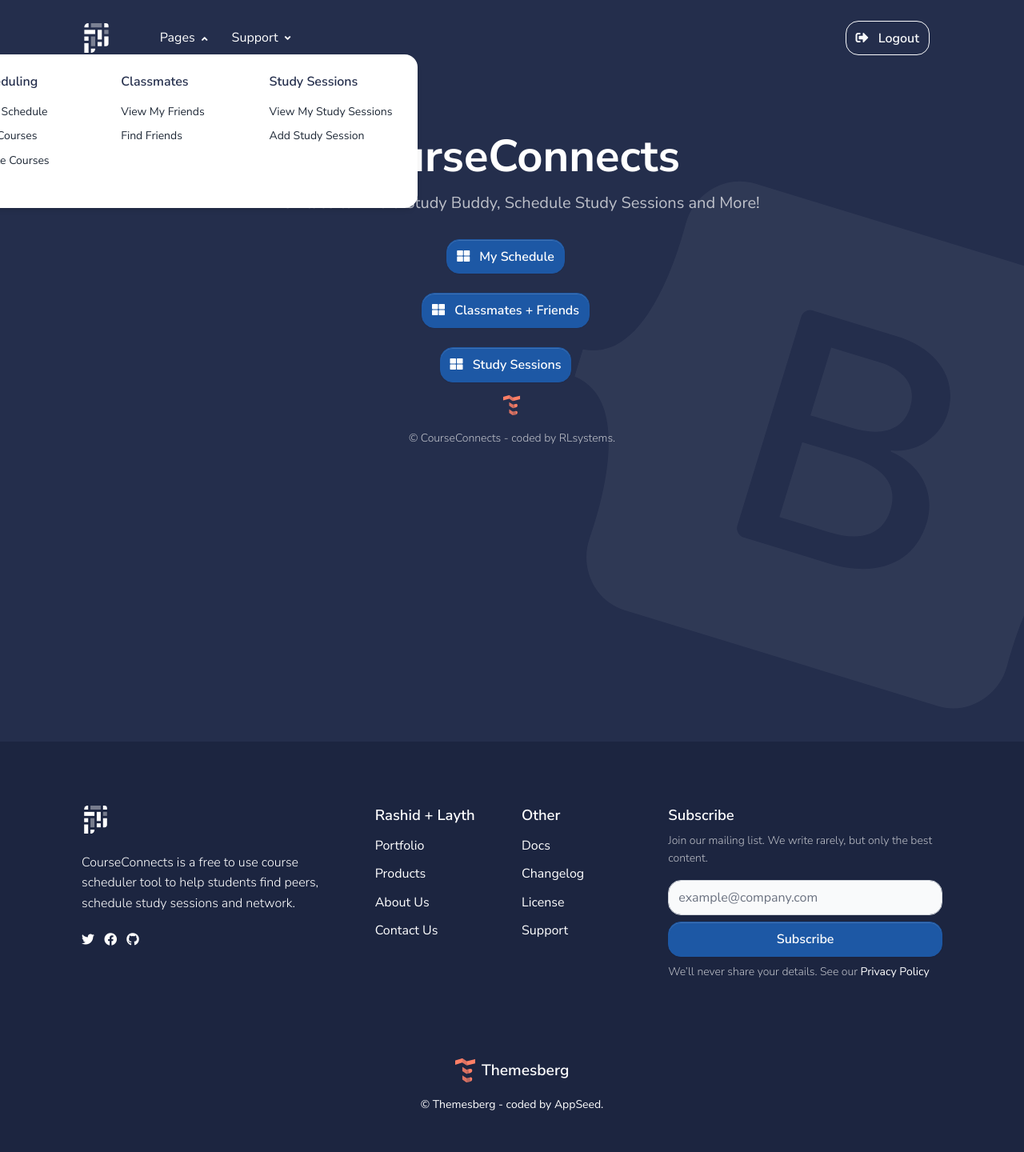
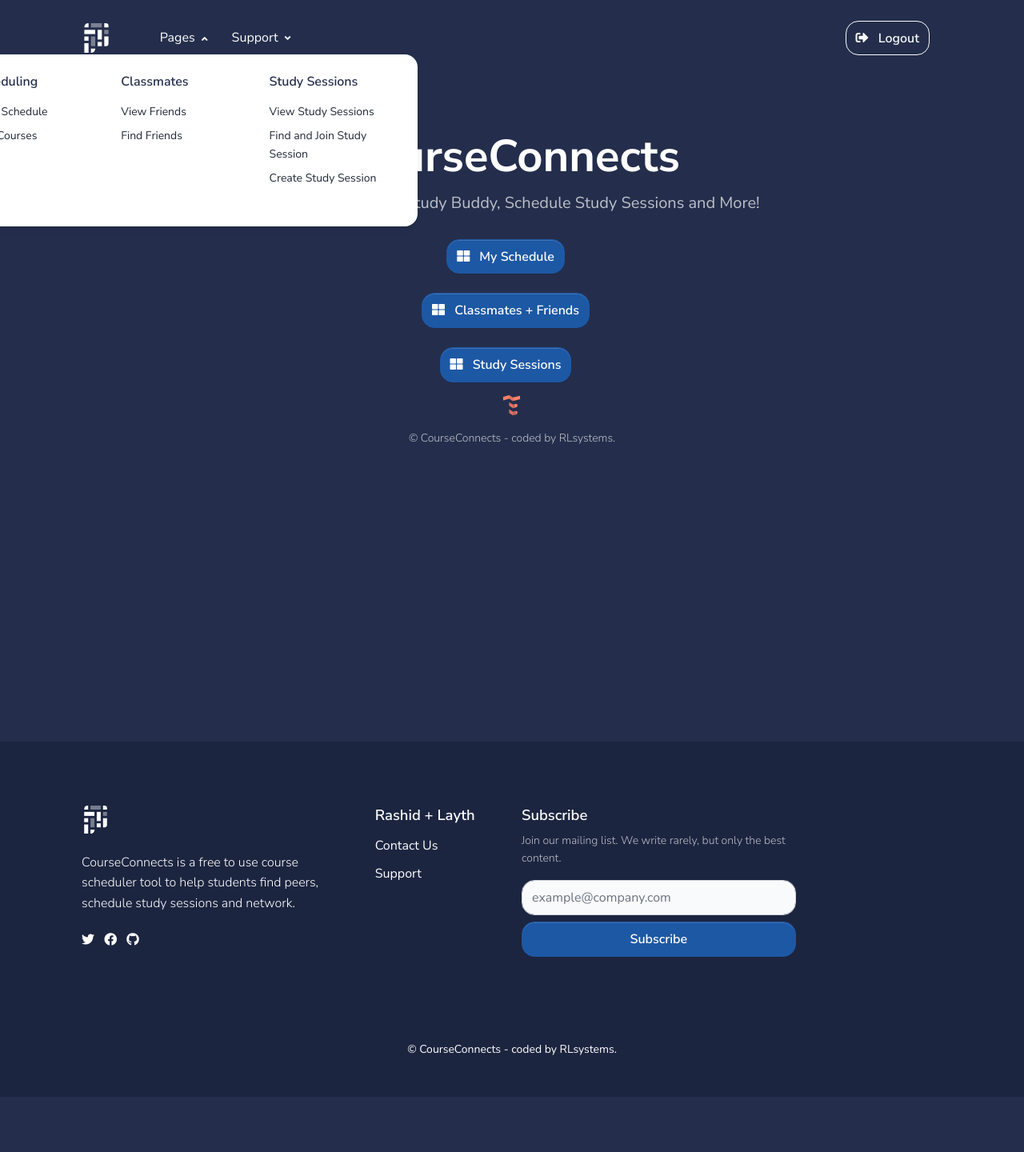
Before and after one commit to rashidkolaghassi/CourseConnects, a Flask app: page / in a window 1280 px wide, after a click on "Pages". Shown: the whole page at 80% size. After the commit the page ends 1319 px from the top, so only its background shows below. Run offline with Flask 2, Linux system fonts and the light colour scheme; the visitor is signed in with stand-in values (Sample User, id 1); some libraries are stand-ins or nearby versions.

Commit message:
latest changes

```diff
--- a/app/__init__.py
+++ b/app/__init__.py
@@ -2,6 +2,8 @@ from flask import Flask, request, jsonify
 from flask_sqlalchemy import SQLAlchemy
 from flask_login import UserMixin, current_user, login_user, logout_user, login_required, LoginManager
 from flask_httpauth import HTTPBasicAuth
+from flask_swagger_ui import get_swaggerui_blueprint
+
 
 db=SQLAlchemy()
 
@@ -9,6 +11,17 @@ def create_app():
     app = Flask(__name__)
     app.config['SQLALCHEMY_DATABASE_URI'] = 'sqlite:///db.sqlite'
     app.config['SECRET_KEY'] = 'your_secret_key'
+
+    ### swagger specific ###
+    SWAGGER_URL = '/swagger'
+    API_URL = '/static/swagger.json'
+    SWAGGERUI_BLUEPRINT = get_swaggerui_blueprint(
+        SWAGGER_URL,
+        API_URL,
+        config={
+        'app_name': "CourseConnects"
+    }
+)
 
     db.init_app(app)
 
@@ -38,6 +51,8 @@ def create_app():
     app.register_blueprint(friends, url_prefix='/')
     app.register_blueprint(study,url_prefix='/')
     app.register_blueprint(study_web,url_prefix='/')
+    app.register_blueprint(SWAGGERUI_BLUEPRINT, url_prefix=SWAGGER_URL)
+
 
     @login_manager.user_loader
     def user_loader(user_id):
--- a/app/templates/home/index.html
+++ b/app/templates/home/index.html
@@ -76,9 +76,6 @@
                 <div class="row">
                     <div class="col-12 text-center">
                         <div class="bootstrap-big-icon d-none d-lg-block">
-                            <svg xmlns="http://www.w3.org/2000/svg" width="700" height="622" class="d-block my-1"
-                                viewBox="0 0 118 94" role="img">
-                                <title>Bootstrap</title>
                                 <path fill-rule="evenodd" clip-rule="evenodd"
                                     d="M24.509 0c-6.733 0-11.715 5.893-11.492 12.284.214 6.14-.064 14.092-2.066 20.577C8.943 39.365 5.547 43.485 0 44.014v5.972c5.547.529 8.943 4.649 10.951 11.153 2.002 6.485 2.28 14.437 2.066 20.577C12.794 88.106 17.776 94 24.51 94H93.5c6.733 0 11.714-5.893 11.491-12.284-.214-6.14.064-14.092 2.066-20.577 2.009-6.504 5.396-10.624 10.943-11.153v-5.972c-5.547-.529-8.934-4.649-10.943-11.153-2.002-6.484-2.28-14.437-2.066-20.577C105.214 5.894 100.233 0 93.5 0H24.508zM80 57.863C80 66.663 73.436 72 62.543 72H44a2 2 0 01-2-2V24a2 2 0 012-2h18.437c9.083 0 15.044 4.92 15.044 12.474 0 5.302-4.01 10.049-9.119 10.88v.277C75.317 46.394 80 51.21 80 57.863zM60.521 28.34H49.948v14.934h8.905c6.884 0 10.68-2.772 10.68-7.727 0-4.643-3.264-7.207-9.012-7.207zM49.948 49.2v16.458H60.91c7.167 0 10.964-2.876 10.964-8.281 0-5.406-3.903-8.178-11.425-8.178H49.948z"
                                     fill="currentColor"></path>
--- a/app/templates/includes/footer.html
+++ b/app/templates/includes/footer.html
@@ -29,25 +29,11 @@
                 <div class="col-6 col-md-2 mb-5 mb-lg-0">
                     <span class="h5">Rashid + Layth</span>
                     <ul class="footer-links mt-2">
-                        <li><a target="_blank" href="https://rashid-kolaghassi.weebly.com">Portfolio</a></li>
-                        <li><a target="_blank" href="https://rashid-kolaghassi.weebly.com">Products</a></li>
-                        <li><a target="_blank" href="https://themesberg.com/about">About Us</a></li>
-                        <li><a target="_blank" href="https://themesberg.com/contact">Contact Us</a></li>
+                        <li><a target="_blank" href="https://github.com/rashidkolaghassi/CourseConnects">Contact Us</a></li>
+                        <li><a target="_blank" href="https://github.com/rashidkolaghassi/CourseConnects">Support</a></li>
                     </ul>
                 </div>
-                <div class="col-6 col-md-2 mb-5 mb-lg-0">
-                    <span class="h5">Other</span>
-                    <ul class="footer-links mt-2">
-                        <li><a href="https://themesberg.com/docs/bootstrap-5/pixel/getting-started/quick-start/"
-                                target="_blank">Docs</a></li>
-                        <li><a href="https://themesberg.com/docs/pixel-bootstrap/getting-started/changelog"
-                                target="_blank">Changelog</a></li>
-                        <li><a target="_blank" href="https://themesberg.com/licensing">License</a>
-                        </li>
-                        <li><a target="_blank"
-                                href="https://github.com/themesberg/pixel-bootstrap-ui-kit/issues">Support</a></li>
-                    </ul>
-                </div>
+
                 <div class="col-12 col-md-4 mb-5 mb-lg-0">
                     <span class="h5">Subscribe</span>
                     <p class="text-muted font-small mt-2">Join our mailing list. We write rarely, but only the best content.
@@ -66,23 +52,16 @@
                             </div>
                         </div>
                     </form>
-                    <p class="text-muted font-small m-0">We’ll never share your details. See our <a class="text-white"
-                            href="#">Privacy Policy</a></p>
-                </div>
+
             </div>
+        </div>
+    </div>
             <hr class="bg-secondary my-3 my-lg-5">
-            <div class="row">
-                <div class="col mb-md-0">
-                    <a href="https://themesberg.com" target="_blank" class="d-flex justify-content-center mb-3">
-                        <img src="/static/assets/img/themesberg.svg" height="30" class="me-2" alt="Themesberg Logo">
-                        <p class="text-white fw-bold footer-logo-text m-0">Themesberg</p>
-                    </a>
                     <div class="d-flex text-center justify-content-center align-items-center" role="contentinfo">
                         <p class="fw-normal font-small mb-0">
-                            &copy; Themesberg - coded by AppSeed.
+                            &copy; CourseConnects - coded by RLsystems.
                         </p>
                     </div>
                 </div>
-            </div>
         </div>
     </footer>
--- a/app/templates/includes/navigation.html
+++ b/app/templates/includes/navigation.html
@@ -36,9 +36,6 @@
                                             <li class="mb-2 megamenu-item">
                                                 <a class="megamenu-link" href="{{ url_for('courses_web.addCourse') }}">Add Courses</a>
                                             </li>
-                                            <li class="mb-2 megamenu-item">
-                                                <a class="megamenu-link" href="{{ url_for('courses_web.course_web') }}">Delete Courses</a>
-                                            </li>
                                         </ul>
                                     </div>
 
@@ -46,7 +43,7 @@
                                         <h6 class="d-block mb-3 text-primary">Classmates</h6>
                                         <ul class="list-style-none mb-4">
                                             <li class="mb-2 megamenu-item">
-                                                <a class="megamenu-link" href="{{ url_for('friends_web.friends_web') }}">View My Friends</a>
+                                                <a class="megamenu-link" href="{{ url_for('friends_web.getmyFriends') }}">View Friends</a>
                                             </li>
                                             <li class="mb-2 megamenu-item">
                                                 <a class="megamenu-link" href="{{ url_for('friends_web.friends_web') }}">Find Friends</a>
@@ -58,10 +55,13 @@
                                         <h6 class="d-block mb-3 text-primary">Study Sessions</h6>
                                         <ul class="list-style-none mb-4">
                                             <li class="mb-2 megamenu-item">
-                                                <a class="megamenu-link" href="{{ url_for('courses_web.course_web') }}">View My Study Sessions</a>
+                                                <a class="megamenu-link" href="{{ url_for('study_web.mysessions_web') }}">View Study Sessions</a>
                                             </li>
                                             <li class="mb-2 megamenu-item">
-                                                <a class="megamenu-link" href="{{ url_for('courses_web.course_web') }}">Add Study Session</a>
+                                                <a class="megamenu-link" href="{{ url_for('study_web.studysession_web') }}">Find and Join Study Session</a>
+                                            </li>
+                                            <li class="mb-2 megamenu-item">
+                                                <a class="megamenu-link" href="{{ url_for('study_web.createsession_web') }}">Create Study Session</a>
                                             </li>
                                         </ul>
                                     </div>
--- a/app/templates/study/createsession.html
+++ b/app/templates/study/createsession.html
@@ -17,8 +17,8 @@
             <div class="container">
                <div class="row justify-content-between align-items-center">
                   <div class="col-12 col-md-7 col-lg-6 text-center text-md-left">
-                        <h1 class="display-2 mb-4">Add Your <br class="d-none d-md-inline">Courses</h1>
-                        <p class="lead mb-4 text-muted">With CourseConnects, add your courses easily with the below form. This is the first step in connceting you with your future study buddy and friend. </p>
+                        <h1 class="display-2 mb-4">Create Study <br class="d-none d-md-inline">Sessions</h1>
+                        <p class="lead mb-4 text-muted">With CourseConnects, create study sessions easily with the below form. Set a time and location for your study session, and colloborate with peers on projects and assignments! </p>
                     </div>
                   <div class="col-12 col-md-5 d-none d-md-block text-center"><img src="/static/assets/img/illustrations/about-illustration.svg" alt=""></div>
                </div>
@@ -38,7 +38,7 @@
                     <div class="signin-inner my-4 my-lg-0 bg-white shadow-soft border rounded border-gray-300 p-4 p-lg-5 w-100 fmxw-500">
                         <div class="text-center text-md-center mb-4 mt-md-0">
                             <h1 class="mb-0 h3">
-                                <a target="_blank">Add Your Courses</a>
+                                <a target="_blank">Create A Study Session</a>
                             </h1>
                             <br />
                             <span class="font-weight-normal">
--- a/requirements.txt
+++ b/requirements.txt
@@ -9,3 +9,4 @@ WTForms==3.0.0
 Werkzeug==2.0.3
 email-validator
 gunicorn==20.1.0
+Werkzeug==2.0.3
```
Also changed, not shown: app/auth.py (+5 -26 lines), app/static/swagger.json (added, +15 -0 lines).
